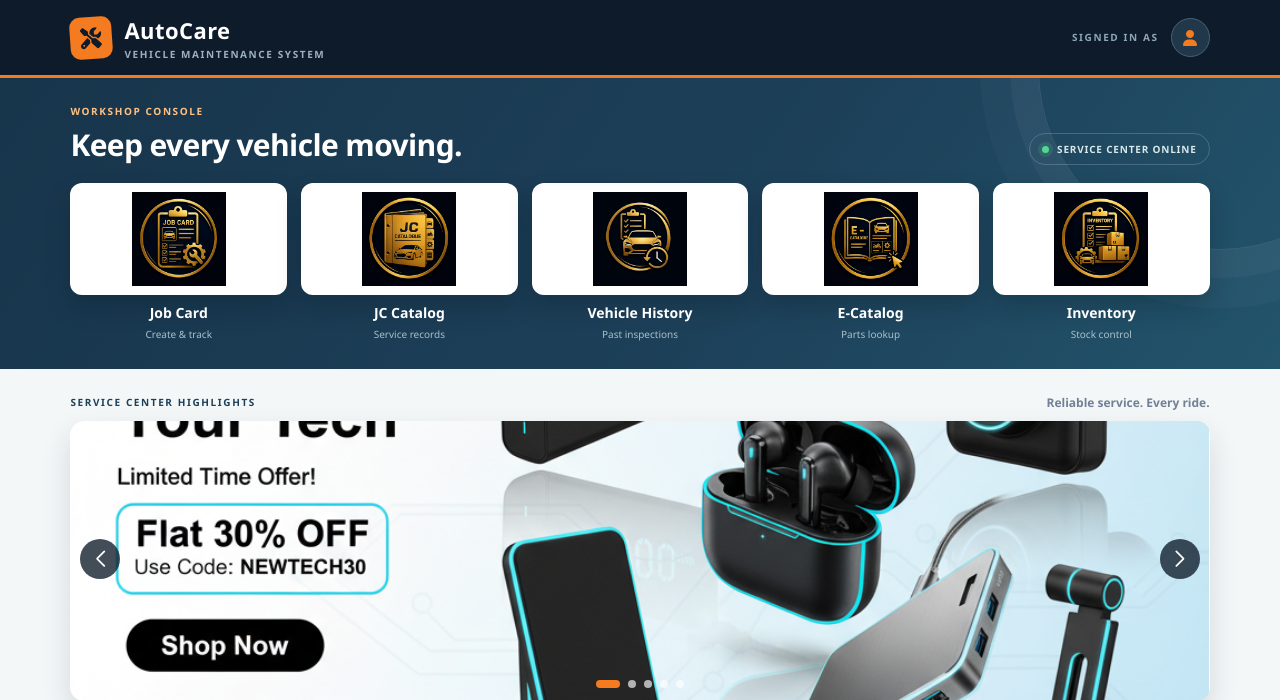
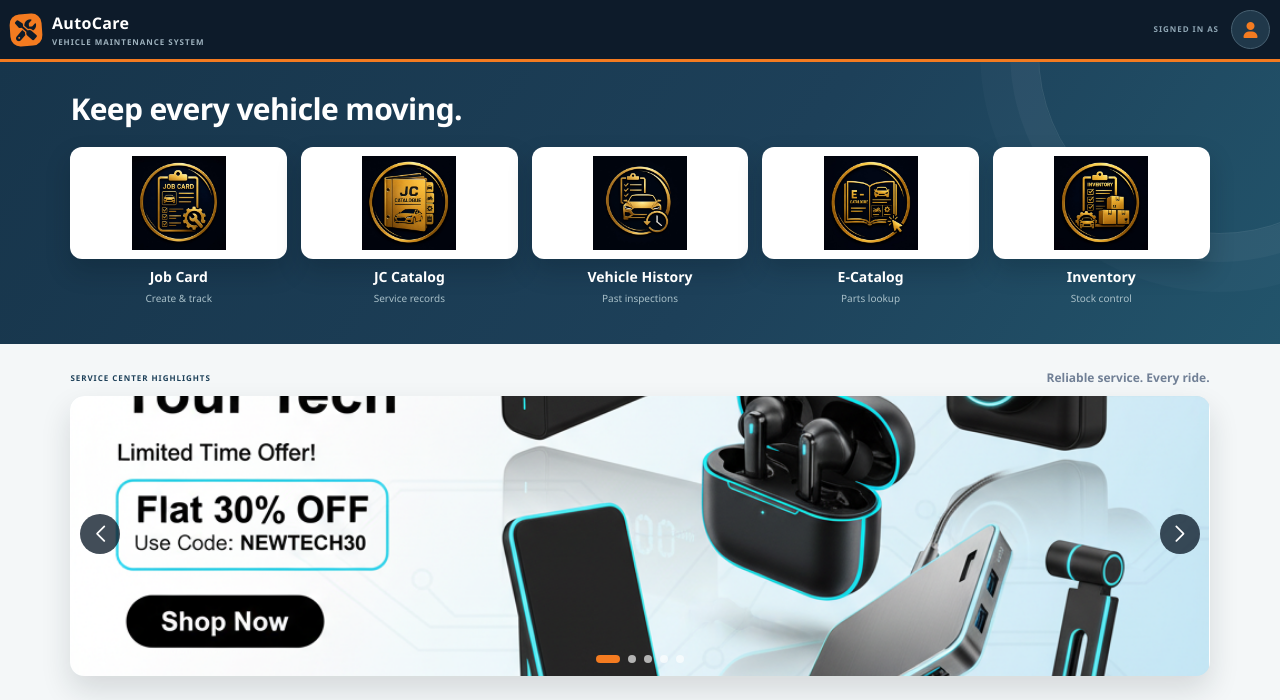
Before and after one commit to Abhishek279-dot/Two-FourWheelerMaintance, a PHP site: page /HomePage.html in a window 1280 px wide. Shown: the top 700 px of the page. Run offline with PHP 8.4, Linux system fonts and the light colour scheme; some libraries are stand-ins or nearby versions.

Commit message:
header section updated

```diff
--- a/MAIN_CODE/FrontEnd/HomePage.html
+++ b/MAIN_CODE/FrontEnd/HomePage.html
@@ -45,10 +45,8 @@
         <section class="menu">
             <div class="menu-heading">
                 <div>
-                    <span class="section-kicker">WORKSHOP CONSOLE</span>
                     <h1>Keep every vehicle moving.</h1>
                 </div>
-                <div class="service-status"><span class="status-dot"></span> SERVICE CENTER ONLINE</div>
             </div>
 
             <div class="container">
--- a/MAIN_CODE/FrontEnd/homepage.css
+++ b/MAIN_CODE/FrontEnd/homepage.css
@@ -23,9 +23,9 @@ body {
 .main-container { min-height: 100vh; overflow: hidden; }
 
 .header {
-    min-height: 78px;
+    min-height: 58px;
     width: 100%;
-    padding: 0 5.5%;
+    padding: 10px;
     background: var(--navy);
     display: flex;
     align-items: center;
@@ -34,11 +34,18 @@ body {
     border-bottom: 3px solid var(--orange);
 }
 
-.brand-lockup, .header-account, .service-status, .banner-label { display: flex; align-items: center; }
-.brand-lockup { gap: 12px; }
+.brand-lockup, .header-account, .service-status, .banner-label {
+    display: flex;
+    align-items: center;
+}
+
+.brand-lockup {
+    gap: 10px;
+}
+
 .brand-mark {
-    width: 42px;
-    height: 42px;
+    width: 32px;
+    height: 32px;
     display: grid;
     place-items: center;
     border-radius: 10px;
@@ -47,18 +54,46 @@ body {
     font-size: 21px;
     transform: rotate(-4deg);
 }
-.brand-name { font-size: 22px; font-weight: 800; letter-spacing: .02em; }
+.brand-name {
+    font-size: 16px;
+    font-weight: 800;
+    letter-spacing: .02em;
+}
+
 .brand-caption, .account-label, .section-kicker {
     display: block;
-    font-size: 10px;
+    font-size: 8px;
     font-weight: 800;
-    letter-spacing: .16em;
+    letter-spacing: .12em;
 }
-.brand-caption { color: #9db1bd; margin-top: 2px; }
-.header-account { gap: 12px; text-align: right; }
-.account-label { color: #8fa6b4; margin-bottom: 2px; }
-#userRoleDisplay { color: var(--white); font-size: 15px; font-weight: 700; }
-#userBranch { color: #a9bac3; font-size: 11px; font-weight: 500; margin-top: 2px; }
+
+.brand-caption {
+    color: #9db1bd;
+    margin-top: 2px;
+}
+
+.header-account {
+    gap: 12px;
+    text-align: right;
+}
+
+.account-label {
+    color: #8fa6b4;
+    margin-bottom: 2px;
+}
+
+#userRoleDisplay {
+    color: var(--white);
+    font-size: 15px;
+    font-weight: 700;
+}
+
+#userBranch { color: #a9bac3;
+    font-size: 11px;
+    font-weight: 500;
+    margin-top: 2px;
+}
+
 .profile-circle {
     height: 39px;
     width: 39px;
```
